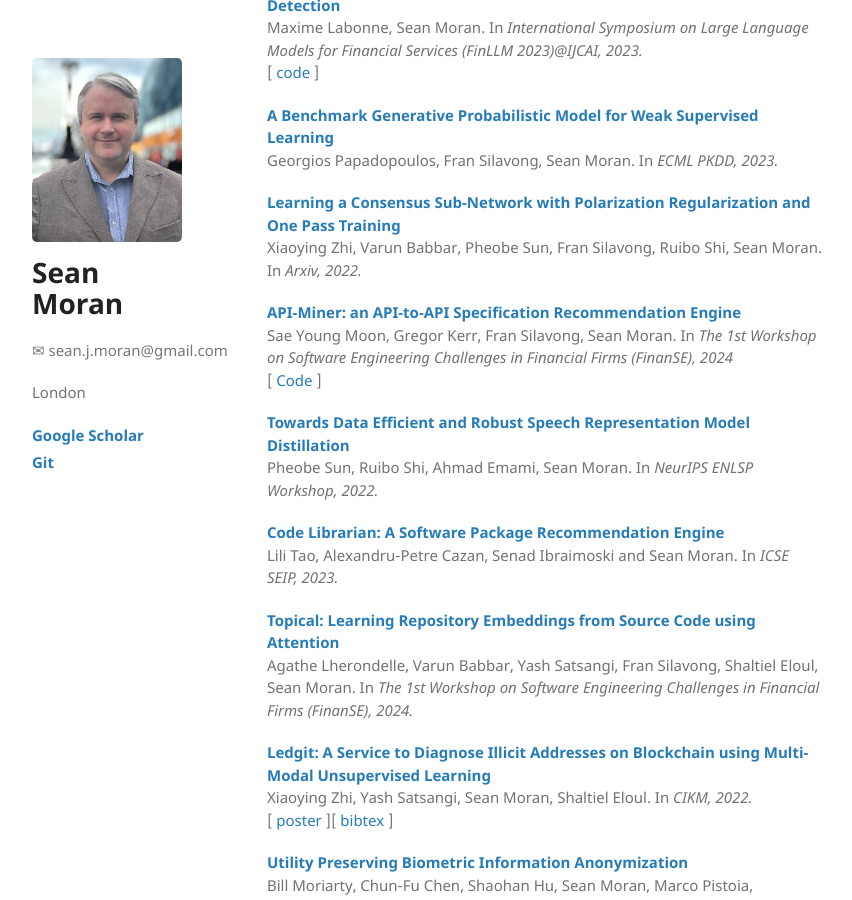
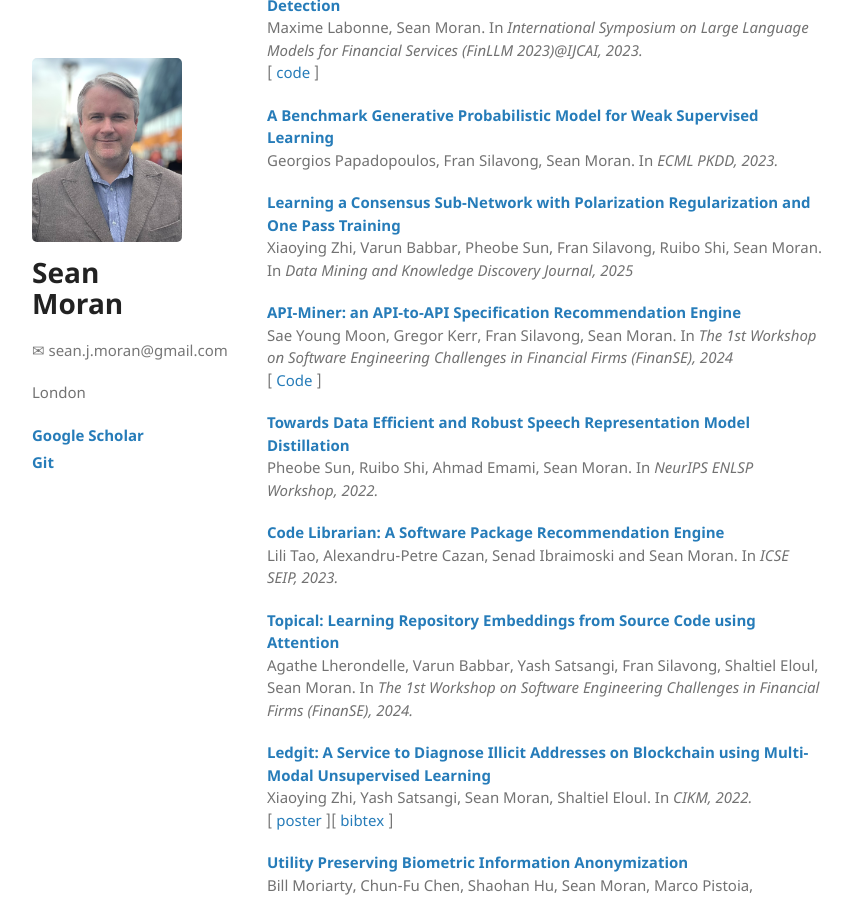
Before and after one commit to sjmoran/sjmoran.github.io, a Jekyll site: the page built from index.html, in a window 1280 px wide and 900 px high, scrolled down 2766 px. Shown: the whole window, without its empty margins (26-878 px from the left). Built offline with Jekyll 4.4.1, drawn with Linux system fonts in a browser that asks for light colours.

Commit message:
Update index.html

```diff
--- a/index.html
+++ b/index.html
@@ -108,7 +108,7 @@ Large Language Models for Financial Services (FinLLM 2023)@IJCAI, 2023.</em><br
 <p><strong><a target="_blank" href="https://arxiv.org/abs/2303.17841">
 A Benchmark Generative Probabilistic Model for Weak Supervised Learning</a></strong><br />Georgios Papadopoulos, Fran Silavong, Sean Moran. In <em>ECML PKDD, 2023.</em><br />
 
-<p><strong><a target="_blank" href="https://arxiv.org/abs/2302.10798">Learning a Consensus Sub-Network with Polarization Regularization and One Pass Training</a></strong><br />Xiaoying Zhi, Varun Babbar, Pheobe Sun, Fran Silavong, Ruibo Shi, Sean Moran. In <em>Arxiv, 2022.</em><br />
+<p><strong><a target="_blank" href="https://arxiv.org/abs/2302.10798">Learning a Consensus Sub-Network with Polarization Regularization and One Pass Training</a></strong><br />Xiaoying Zhi, Varun Babbar, Pheobe Sun, Fran Silavong, Ruibo Shi, Sean Moran. In <em>Data Mining and Knowledge Discovery Journal, 2025</em><br />
 
 <p><strong><a target="_blank" href="http://doi.acm.org?doi=3643665.3648049">API-Miner: an API-to-API Specification Recommendation Engine
 </a></strong><br />Sae Young Moon, Gregor Kerr, Fran Silavong, Sean Moran. In <em>The 1st Workshop on Software Engineering Challenges in Financial Firms (FinanSE), 2024</em><br />
```
